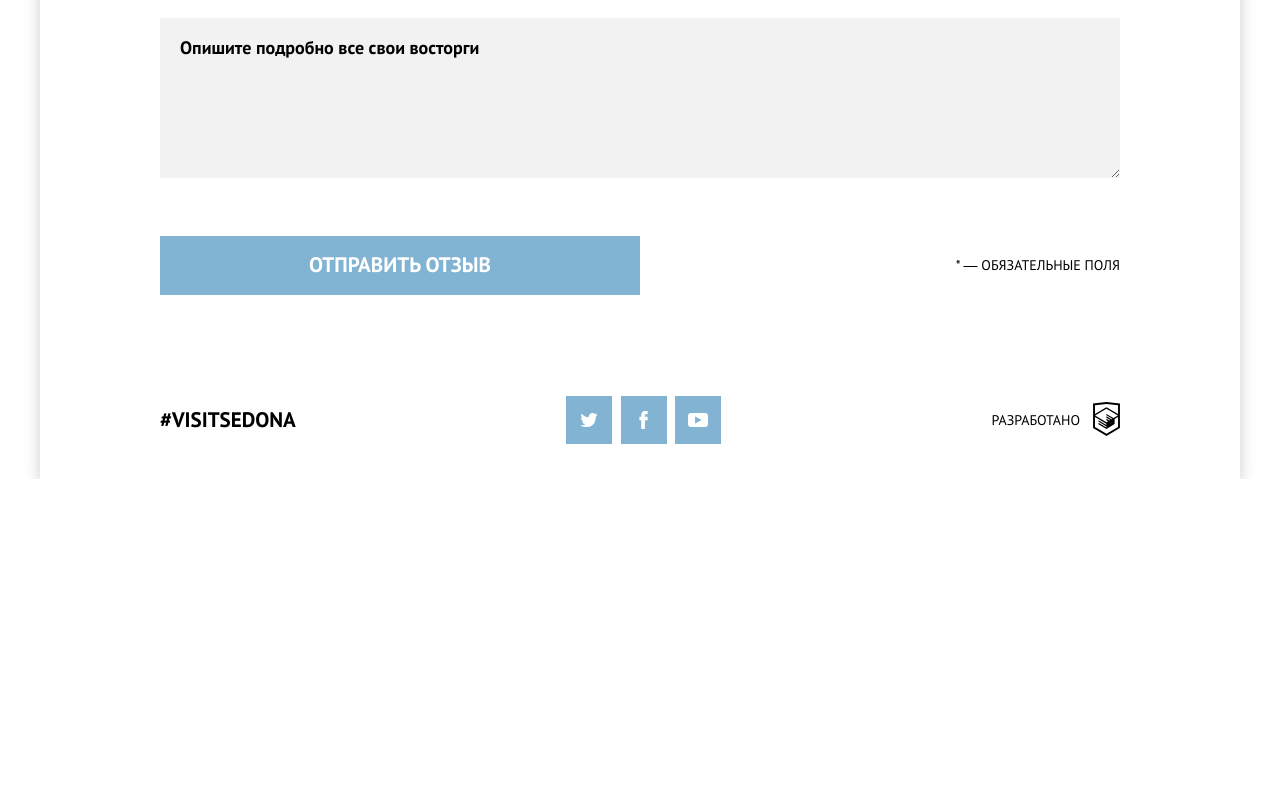
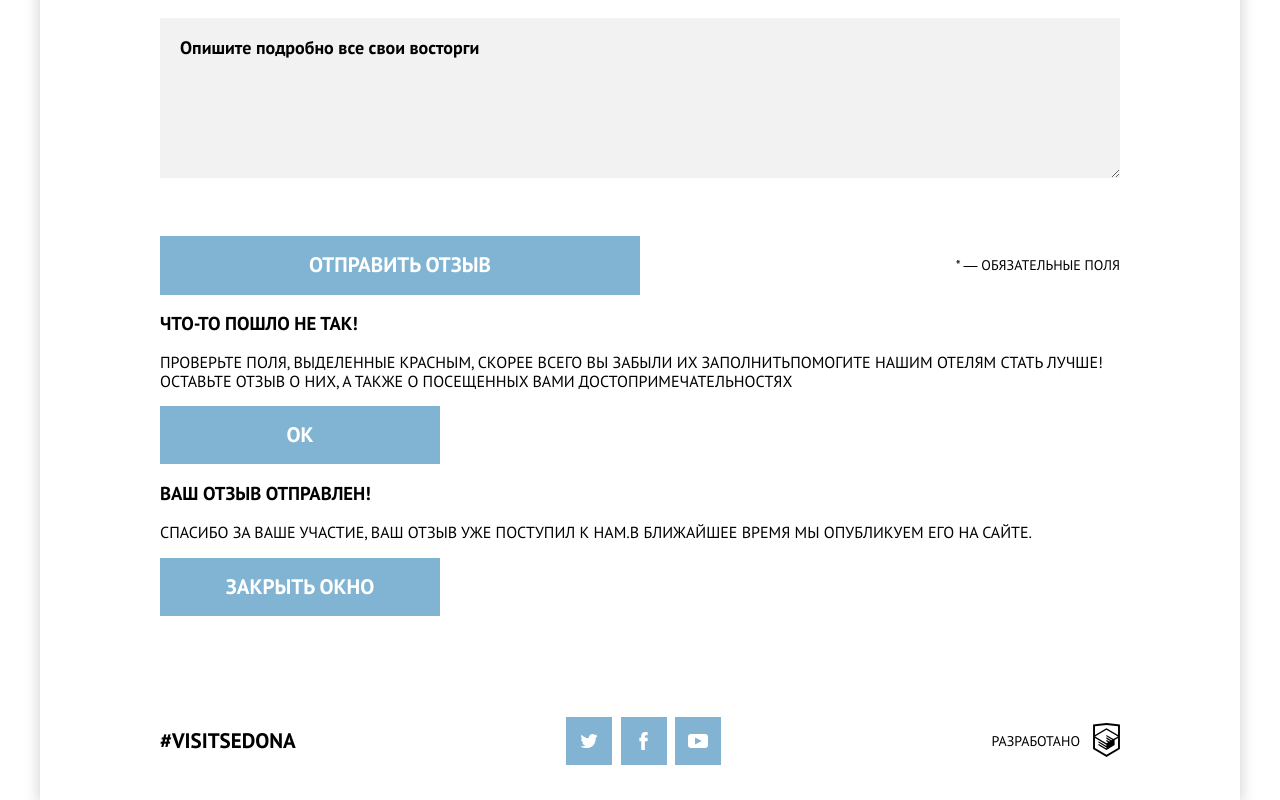
Before and after one commit to KikiJiki85/1166169-sedona-18, a website: page source/form.html in a window 1280 px wide. Shown: the part 1495-2295 px from the top of the page. Before the commit the page ends 1974 px from the top, so only its background shows below. Drawn offline with nearby package versions, Linux system fonts and the light colour scheme; files that its build step writes are made by us from their sources.

Commit message:
Разметка модальных окон

```diff
--- a/source/form.html
+++ b/source/form.html
@@ -52,7 +52,7 @@
             <p class="leave-feedback__text">Помогите нашим отелям стать лучше! оставьте отзыв о них, а также о посещенных вами достопримечательностях</p>
         </header>
 
-          <form action="post" action="https://echo.htmlacademy.ru" class="leave-feedback__form feedback-form">
+          <form method="post" action="https://echo.htmlacademy.ru" class="leave-feedback__form feedback-form">
 
             <fieldset class="feedback-form__introduce-yourself introduce-yourself">
               <legend class="introduce-yourself__title">Представьтесь:</legend>
@@ -131,9 +131,19 @@
               <textarea name="text" id="user-text" class="feedback-text__textarea" placeholder="Опишите подробно все свои восторги"></textarea>
             </fieldset>
 
-              <button class="feedback-form__button button" type="submit">Отправить отзыв</button>
+              <button type="submit" class="feedback-form__button button">Отправить отзыв</button>
               <span class="feedback-form__star">* — обязательные поля</span>
             </ul>
+            <div class="feedback-form__modal-wrong">
+                <h3 class="feedback-form__modal-title">Что-то пошло не так!</h3>
+                <p class="feedback-form__modal-text">Проверьте поля, выделенные красным, скорее всего вы забыли их заполнитьПомогите нашим отелям стать лучше! оставьте отзыв о них, а также о посещенных вами достопримечательностях</p>
+                <button class="feedback-form__modal-button button" type="button">ок</button>
+            </div>
+            <div class="feedback-form__modal-right">
+              <h3 class="feedback-form__modal-title">Ваш отзыв отправлен!</h3>
+              <p class="feedback-form__modal-text">Спасибо за ваше участие, ваш отзыв уже поступил к нам.В ближайшее время мы опубликуем его на сайте.</p>
+              <button class="feedback-form__modal-button button" type="button">Закрыть окно</button>
+            </div>
           </form>
         </section>
 
```
